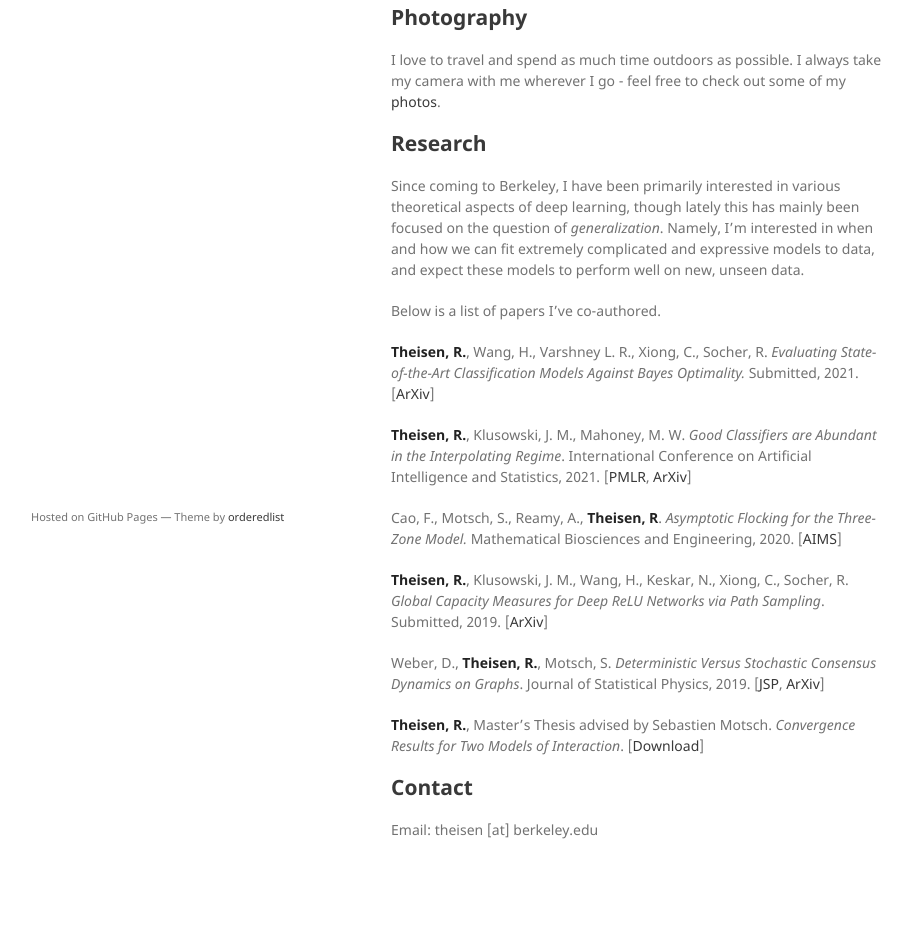
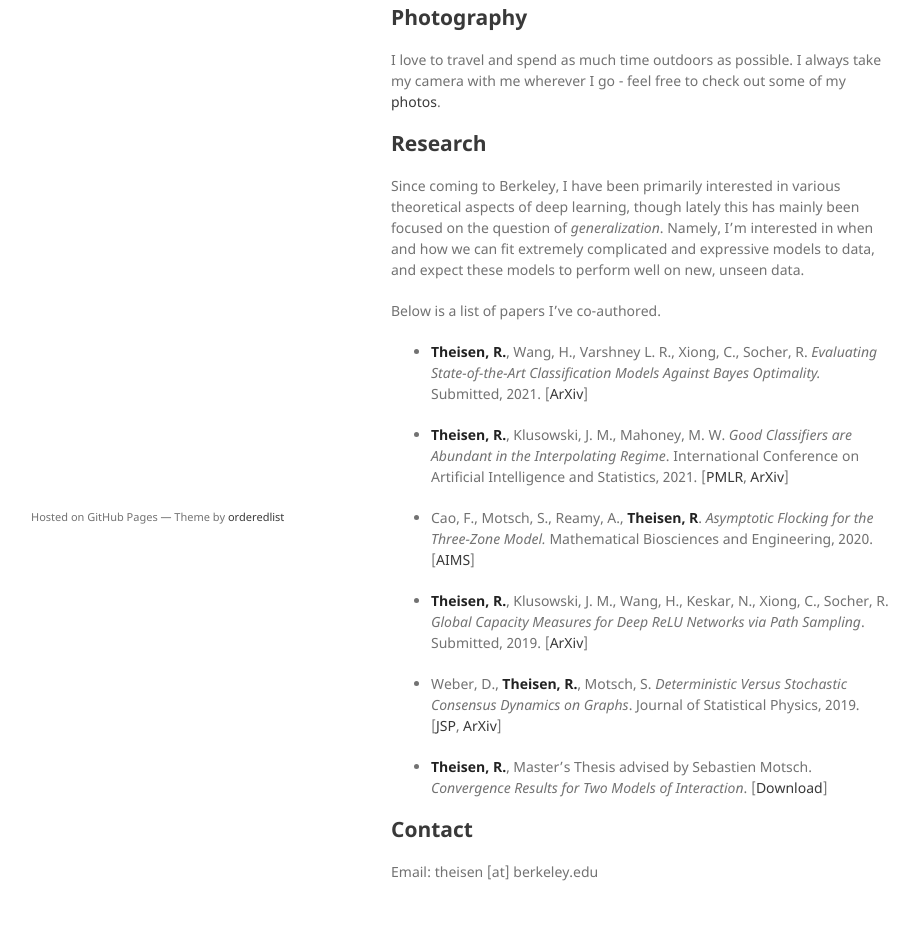
Before and after one commit to rythei/PersonalSiteWorking, a Jekyll site: the page built from index.md, in a window 1280 px wide. Shown: the part 304-1256 px from the top of the page, without its empty margins (179-1097 px from the left). Built offline with Jekyll 4.4.1, drawn with Linux system fonts in a browser that asks for light colours; our own code applies the rules of GitHub Pages for plain Markdown files; before the commit the page ends 1214 px from its top, so only the background shows below that.

```diff
--- a/index.md
+++ b/index.md
@@ -15,17 +15,17 @@ Since coming to Berkeley, I have been primarily interested in various theoretica
 
 Below is a list of papers I've co-authored.
 
-**Theisen, R.**, Wang, H., Varshney L. R., Xiong, C., Socher, R. _Evaluating State-of-the-Art Classification Models Against Bayes Optimality._ Submitted, 2021. [[ArXiv](https://arxiv.org/abs/2106.03357)]
+- **Theisen, R.**, Wang, H., Varshney L. R., Xiong, C., Socher, R. _Evaluating State-of-the-Art Classification Models Against Bayes Optimality._ Submitted, 2021. [[ArXiv](https://arxiv.org/abs/2106.03357)]
 
-**Theisen, R.**, Klusowski, J. M., Mahoney, M. W. _Good Classifiers are Abundant in the Interpolating Regime_. International Conference on Artificial Intelligence and Statistics, 2021. [[PMLR](http://proceedings.mlr.press/v130/theisen21a.html), [ArXiv](https://arxiv.org/abs/2006.12625)]
+- **Theisen, R.**, Klusowski, J. M., Mahoney, M. W. _Good Classifiers are Abundant in the Interpolating Regime_. International Conference on Artificial Intelligence and Statistics, 2021. [[PMLR](http://proceedings.mlr.press/v130/theisen21a.html), [ArXiv](https://arxiv.org/abs/2006.12625)]
 
-Cao, F., Motsch, S., Reamy, A., **Theisen, R**. _Asymptotic Flocking for the Three-Zone Model._ Mathematical Biosciences and Engineering, 2020. [[AIMS](https://www.aimspress.com/article/10.3934/mbe.2020391)]
+- Cao, F., Motsch, S., Reamy, A., **Theisen, R**. _Asymptotic Flocking for the Three-Zone Model._ Mathematical Biosciences and Engineering, 2020. [[AIMS](https://www.aimspress.com/article/10.3934/mbe.2020391)]
 
-**Theisen, R.**, Klusowski, J. M., Wang, H., Keskar, N., Xiong, C., Socher, R. _Global Capacity Measures for Deep ReLU Networks via Path Sampling_. Submitted, 2019. [[ArXiv](https://arxiv.org/abs/1910.10245)]
+- **Theisen, R.**, Klusowski, J. M., Wang, H., Keskar, N., Xiong, C., Socher, R. _Global Capacity Measures for Deep ReLU Networks via Path Sampling_. Submitted, 2019. [[ArXiv](https://arxiv.org/abs/1910.10245)]
 
-Weber, D., **Theisen, R.**, Motsch, S. _Deterministic Versus Stochastic Consensus Dynamics on Graphs_. Journal of Statistical Physics, 2019. [[JSP](https://link.springer.com/article/10.1007/s10955-019-02293-5), [ArXiv](https://arxiv.org/abs/1901.10756)]
+- Weber, D., **Theisen, R.**, Motsch, S. _Deterministic Versus Stochastic Consensus Dynamics on Graphs_. Journal of Statistical Physics, 2019. [[JSP](https://link.springer.com/article/10.1007/s10955-019-02293-5), [ArXiv](https://arxiv.org/abs/1901.10756)]
 
-**Theisen, R.**, Master's Thesis advised by Sebastien Motsch. _Convergence Results for Two Models of Interaction_. [[Download](./assets/files/masters_thesis.pdf)]
+- **Theisen, R.**, Master's Thesis advised by Sebastien Motsch. _Convergence Results for Two Models of Interaction_. [[Download](./assets/files/masters_thesis.pdf)]
 
 ## Contact
 
```
